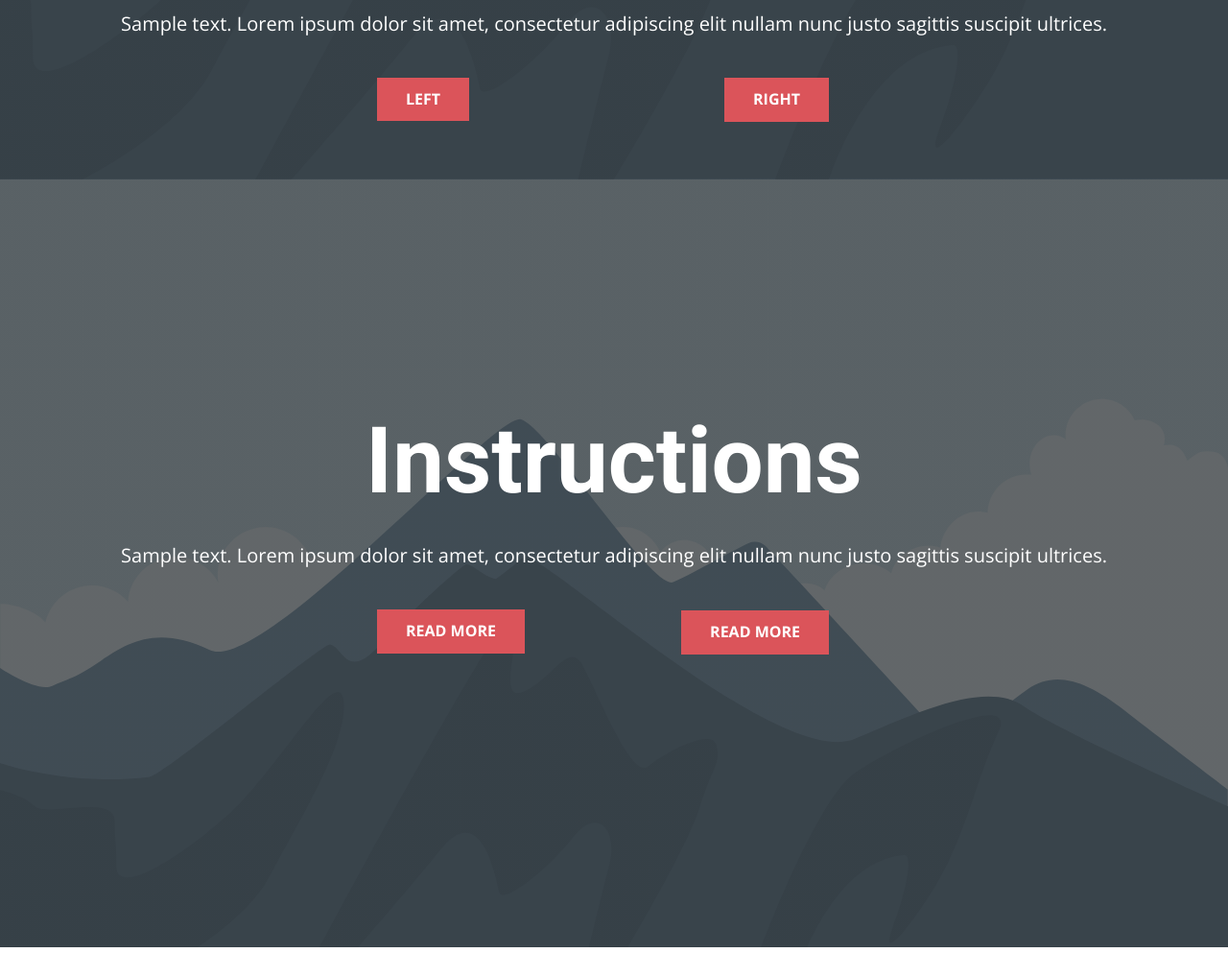
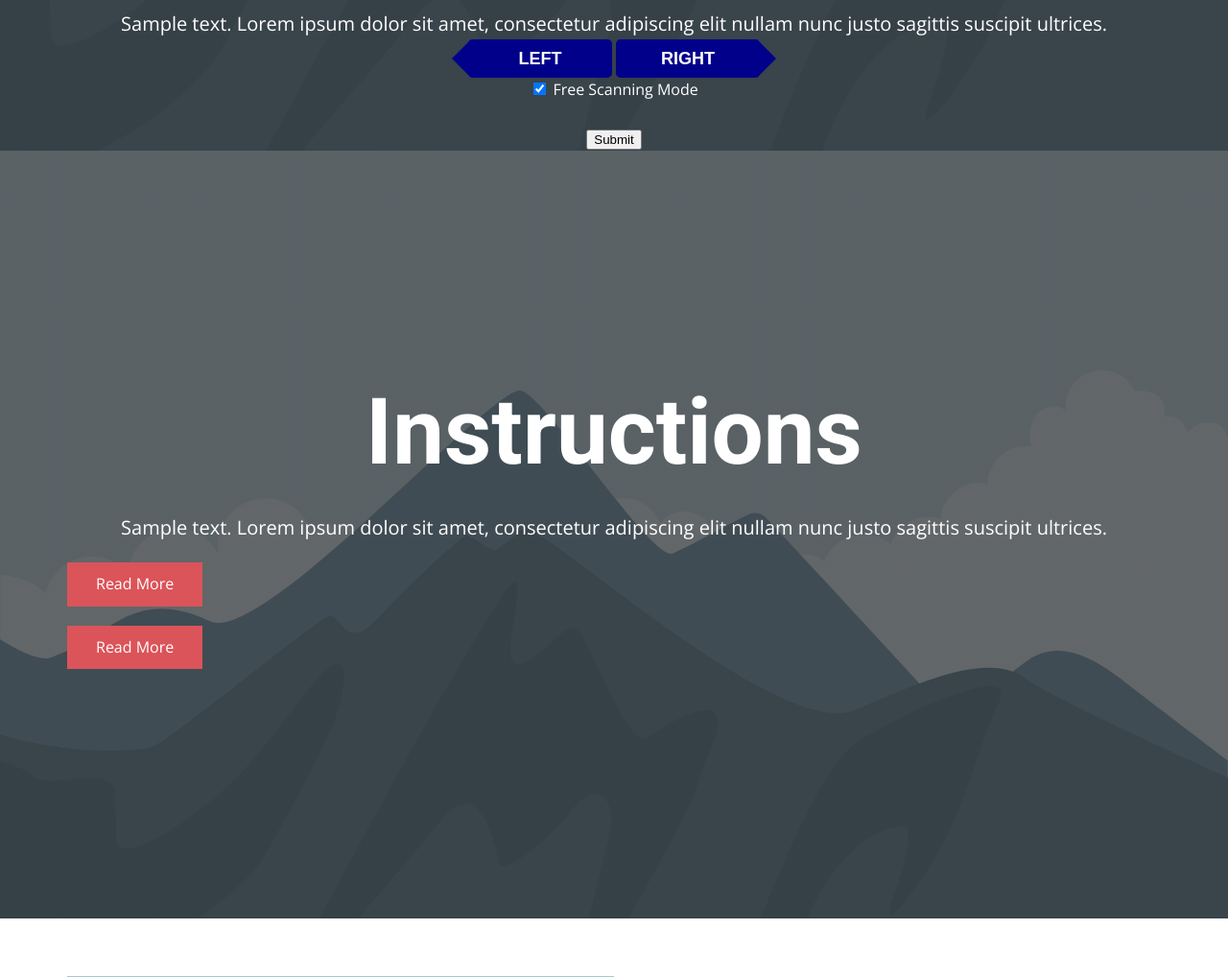
Before and after one commit to neelbhavsar99/EngCapstone_FlaskWebApp, a Flask app: page / in a window 1280 px wide. Shown: the part 1955-2973 px from the top of the page at 96% size. Run offline with Flask 2, Linux system fonts and the light colour scheme.

Commit message:
Add arrow and check buttons

```diff
--- a/application.py
+++ b/application.py
@@ -1,8 +1,6 @@
-#GITHUB LINK: https://github.com/krishnaik06/Flask-Web-Framework/tree/main/Tutorial%207%20opencv
-## PYTHON APP: python3 app.py -p Caffe/SSD_MobileNet_prototxt.txt -m Caffe/SSD_MobileNet.caffemodel
-## PYTHON APP: python3 detectDNN.py -p Caffe/SSD_MobileNet_prototxt.txt -m Caffe/SSD_MobileNet.caffemodel
-## python3 real_time_object_detection.py -p Caffe/SSD_MobileNet_prototxt.txt -m Caffe/SSD_MobileNet.caffemodel
+# PYTHON APP: python3 application.py
 
+from statistics import mode
 import cv2
 import imutils
 import argparse
@@ -46,21 +44,19 @@ args = ARG_PARSE.parse_args()
 
 camera = cv2.VideoCapture(0)
 
-print("Prototxt Path: " + str(args.prototxt))
-print("Model Path: " + str(args.model))
-
 # Loading Caffe Model
 print('[Status] Loading Model...')
 nn = cv2.dnn.readNetFromCaffe(args.prototxt, args.model)
 
 latest_prediction = None
 
+
 def get_predictions(frame):
     predictions = []
 
     # Converting Frame to Blob
     blob = cv2.dnn.blobFromImage(cv2.resize(frame, (300, 300)), 0.007843,
-                                (300, 300), 127.5)
+                                 (300, 300), 127.5)
 
     # Passing Blob through network to detect and predict
     nn.setInput(blob)
@@ -79,18 +75,21 @@ def get_predictions(frame):
             h, w = frame.shape[:2]
             box = detections[0, 0, i, 3:7] * np.array([w, h, w, h])
             # Appending to predictions
-            predictions.append({"ID": idx, "Confidence": confidence * 100, "Box": box.astype("int")})
+            predictions.append(
+                {"ID": idx, "Confidence": confidence * 100, "Box": box.astype("int")})
 
-    return sorted(predictions, key = lambda i: i['Confidence'])
+    return sorted(predictions, key=lambda i: i['Confidence'])
+
 
 def generate_frame():
     global latest_prediction
-    #Initialize Video Stream
+    # Initialize Video Stream
     print('[Status] Starting Video Stream...')
     fps = FPS().start()
 
     # Loop Video Stream
     while True:
+
         success, frame = camera.read()  # Read camera frame continuosly
         # Resize Frame to 400 pixels
         frame = imutils.resize(frame, width=400)
@@ -103,16 +102,20 @@ def generate_frame():
             # Computing the (x,y) - coordinates of the bounding box
             startX, startY, endX, endY = latest_prediction["Box"].astype("int")
             # Drawing the prediction and bounding box
-            label = "{}: {:.2f}%".format(LABELS[latest_prediction["ID"]].capitalize(), latest_prediction["Confidence"])
+            label = "{}: {:.2f}%".format(
+                LABELS[latest_prediction["ID"]].capitalize(), latest_prediction["Confidence"])
 
-            cv2.rectangle(frame, (startX, startY), (endX, endY), COLORS[latest_prediction["ID"]], 2)
+            cv2.rectangle(frame, (startX, startY), (endX, endY),
+                          COLORS[latest_prediction["ID"]], 2)
             y = startY - 15 if startY - 15 > 15 else startY + 15
-            cv2.putText(frame, label, (startX, y), cv2.FONT_HERSHEY_SIMPLEX,0.5, COLORS[latest_prediction["ID"]], 2)
+            cv2.putText(frame, label, (startX, y), cv2.FONT_HERSHEY_SIMPLEX,
+                        0.5, COLORS[latest_prediction["ID"]], 2)
 
-        #encode frame into multiple pics
+        # encode frame into multiple pics
         ret, buffer = cv2.imencode('.jpg', frame)
-        frame = buffer.tobytes()  #computer vision requires this
-        frame = (b'--frame\r\n'b'Content-Type: image/jpeg\r\n\r\n' + frame + b'\r\n')
+        frame = buffer.tobytes()  # computer vision requires this
+        frame = (b'--frame\r\n'b'Content-Type: image/jpeg\r\n\r\n' +
+                 frame + b'\r\n')
 
         yield frame
 
@@ -129,13 +132,18 @@ def generate_frame():
 
     cv2.destroyAllWindows()
 
-@application.route('/')
+# Tracking mode default -> When list is empty otherwise "Free Scanning Mode"
+@application.route('/', methods=['GET', 'POST'])
 def index():
+    if request.method == 'POST':
+        print(request.form.getlist('mode'))
     return render_template('index.html')
+
 
 @application.route('/video')
 def video():
     return Response(generate_frame(), mimetype='multipart/x-mixed-replace; boundary=frame')
+
 
 @application.route('/move')
 def direction():
@@ -144,7 +152,7 @@ def direction():
     if LABELS[latest_prediction["ID"]] == "person" and startX > 40 and endX < 360:
         mode = "stop"
         direction = "none"
-    elif LABELS[latest_prediction["ID"]]== "person" and startX < 40:
+    elif LABELS[latest_prediction["ID"]] == "person" and startX < 40:
         mode = "track"
         direction = "left"
     elif LABELS[latest_prediction["ID"]] == "person" and endX > 360:
@@ -153,5 +161,6 @@ def direction():
 
     return jsonify({"Mode": mode, "Direction": direction})
 
+
 if __name__ == "__main__":
     application.run(host="0.0.0.0", debug=True)
--- a/static/style/style.css
+++ b/static/style/style.css
@@ -175,21 +175,6 @@
 .u-section-4 .u-text-2 {
 	margin: 30px auto 0;
 }
-
-.u-section-4 .u-btn-1 {
-	background-image: none;
-	text-transform: uppercase;
-	font-weight: 700;
-	margin: 40px auto 0 323px;
-}
-
-.u-section-4 .u-btn-2 {
-	background-image: none;
-	text-transform: uppercase;
-	font-weight: 700;
-	margin: -45px 346px 60px auto;
-}
-
 .u-section-5 .u-sheet-1 {
 	min-height: 500px;
 }
@@ -1070,3 +1055,86 @@ p:not(.u-text-variant) {
 html {
 	font-size: 16px;
 }
+
+/* Left Button */
+#buttonboxbackleft {
+	display: inline-block;
+    width: 150px;
+    height: 40px;
+    background-color: darkblue;
+    border-radius: 5px;
+	margin:auto
+}
+
+#buttonboxbackleft:before {
+    content: "";
+    position: absolute;
+    top: 0;
+    left: -17px;
+    border-style: solid;
+    border-width: 20px 20px 20px 0;
+    border-color: transparent darkblue transparent transparent;
+}
+
+#buttonboxbackleft > a {
+    text-decoration: none;
+    text-align: center;
+    color: #fff;
+    font: bold 18px/40px Sans-Serif;
+}
+
+#buttonboxbackleft:hover {
+    background-color: lightblue;
+}
+
+#buttonboxbackleft:hover:before {
+    border-right-color: lightblue;
+}
+
+#buttonboxbackleft .center {
+	margin: auto;
+	width: 50%;
+}
+
+
+  /* Right Button */
+
+#buttonboxbackright {
+	display: inline-block;
+	width: 150px;
+	height: 40px;
+	background-color: darkblue;
+	border-radius: 5px;
+	margin:auto
+}
+
+#buttonboxbackright:before {
+    content: "";
+    position: absolute;
+    top: 0;
+    right: -17px;
+    border-style: solid;
+    border-width: 20px 0px 20px 20px;
+    border-color: transparent transparent transparent darkblue;
+}
+
+#buttonboxbackright > a {
+    text-decoration: none;
+    text-align: center;
+    color: #fff;
+    font: bold 18px/40px Sans-Serif;
+}
+
+#buttonboxbackright:hover {
+    background-color: lightblue;
+}
+
+#buttonboxbackright:hover:before {
+    border-left-color: lightblue;
+}
+
+#buttonboxbackright .center {
+	margin: auto;
+	width: 50%;
+
+}
--- a/templates/index.html
+++ b/templates/index.html
@@ -165,8 +165,18 @@
       </div>
       <p class="u-large-text u-text u-text-default u-text-variant u-text-2">Sample text. Lorem ipsum dolor sit amet,
         consectetur adipiscing elit nullam nunc justo sagittis suscipit ultrices.</p>
-      <a href="#" class="u-btn u-button-style u-palette-2-base u-btn-1">LEFT</a>
-      <a href="#" class="u-btn u-button-style u-palette-2-base u-btn-2">RIGHT</a>
+
+      <div class="center" id="buttonboxbackleft"><a href="#">LEFT</a></div>
+      <div class="center" id="buttonboxbackright"><a href="#">RIGHT</a></div>
+      <div>
+        <form method="POST" action="/" >
+          <input type="checkbox" name="mode" value="Free Scanning Mode" checked>
+          <label for="mode"> Free Scanning Mode</label><br><br>
+          <input type="submit">
+        </form>
+      </div>
+      <!--<a href="#" class="u-btn u-button-style u-palette-2-base u-btn-1">LEFT</a>-->
+      <!--<a href="#" class="u-btn u-button-style u-palette-2-base u-btn-2">RIGHT</a>-->
     </div>
   </section>
   <section class="u-align-center u-clearfix u-image u-shading u-section-4" src="" data-image-width="256"
```
